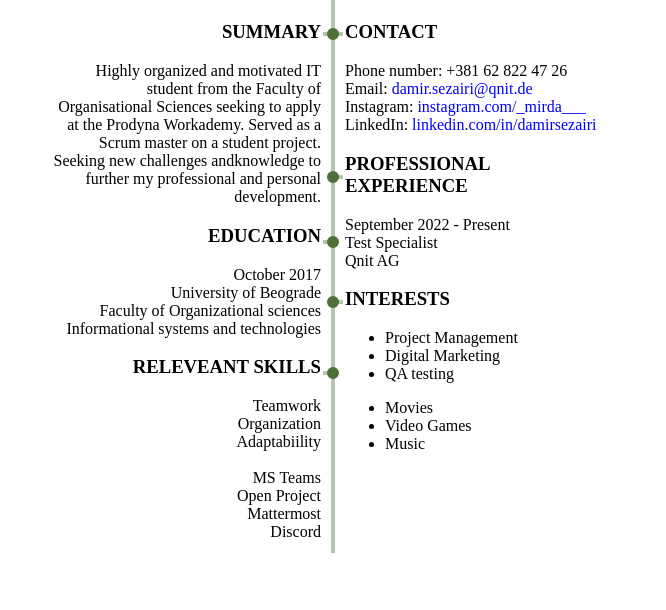
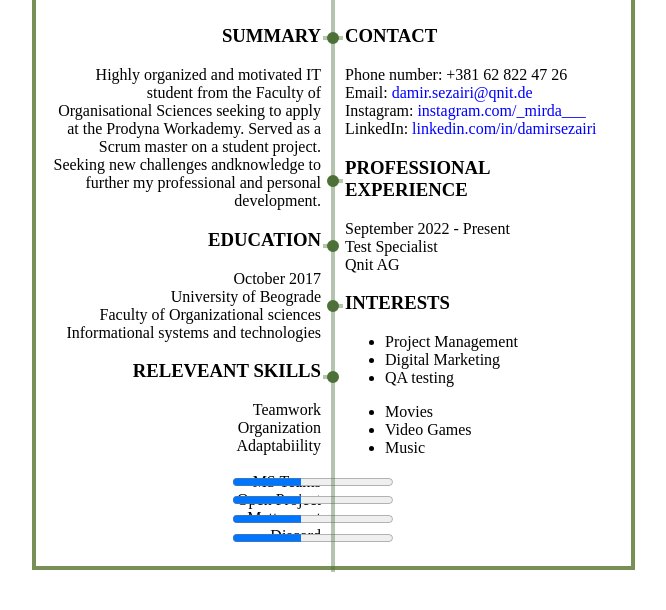
Before and after one commit to sezairidamir/homework1, a plain HTML site: page index.html in a window 1280 px wide. Shown: the part 166-776 px from the top of the page, without its empty margins (307-973 px from the left). Drawn offline with Linux system fonts and the light colour scheme.

Commit message:
css commit

```diff
--- a/index.html
+++ b/index.html
@@ -9,10 +9,11 @@
    <link rel="stylesheet" href="styles/styling.css">
    <style>
     body {
-        height: 842px;
+        height: 720px;
         width: 595px;
         margin-left: auto;
         margin-right: auto;
+
     }
     </style>
 </head>
@@ -54,10 +55,15 @@
         Organization <br>
         Adaptabiility <br>
         <br>
+        <progress class= "MSTeams" value="43" max="100"></progress>
         MS Teams <br>
+        <progress class = "OP" value="43" max="100"></progress>
         Open Project <br>
+        <progress class = "MM" value="43" max="100"></progress>
         Mattermost <br>
+        <progress class = "DC" value="43" max="100"></progress>
         Discord
+
     </p>
     </div>
 </div>
--- a/styles/styling.css
+++ b/styles/styling.css
@@ -41,10 +41,10 @@ a:link, a:visited {
 }
 
 #line {
-  height: 560px;
+  height: 575px;
     width: 4px;
     position: relative;
-    background-color: rgba(76, 112, 55, 0.411) ;
+    background-color: rgba(76, 112, 55, 0.411)  ;
 }
 .flex{
   display: flex;
@@ -139,3 +139,31 @@ a:link, a:visited {
   top: 378px;
   right: 0px;
 }
+
+.MSTeams{
+  position: absolute;
+  right: 580px;
+  top: 640px;
+}
+
+.OP{
+  position: absolute;
+  right: 580px;
+  top: 658px;
+}
+
+.MM{
+  position: absolute;
+  right: 580px;
+  top: 677px;
+}
+
+.DC{
+  position: absolute;
+  right: 580px;
+  top: 696px;
+}
+
+body {
+  border: 4px solid #788f58;
+  }
```
